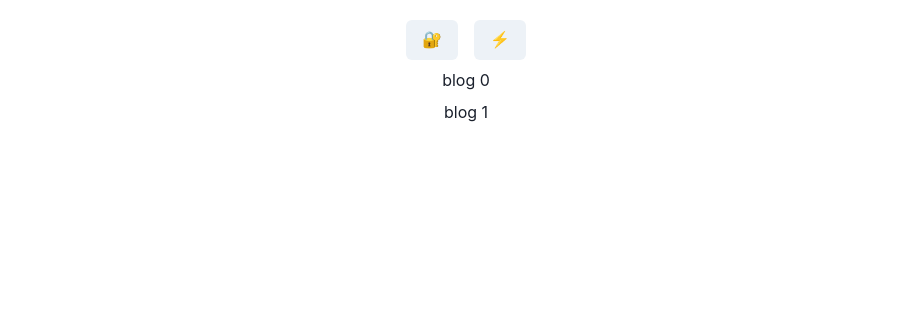
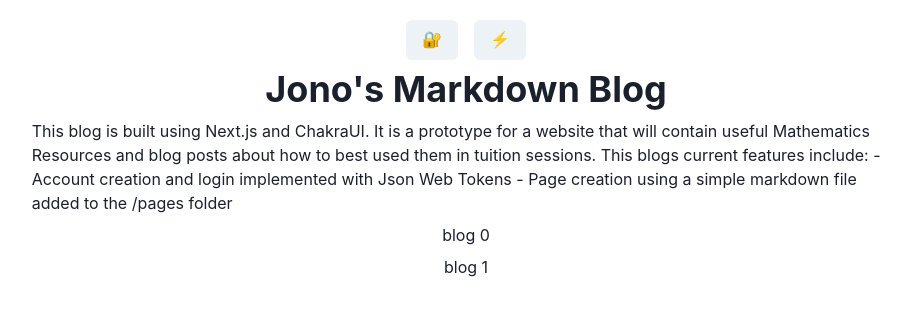
Before and after one commit to 2blue1clown/blog, a Next.js app: page / in a window 1280 px wide. Shown: the top 316 px of the page, without its empty margins (174-1085 px from the left). Built offline with nearby package versions, Linux system fonts and the light colour scheme.

Commit message:
added explanation to homepage

```diff
--- a/pages/index.tsx
+++ b/pages/index.tsx
@@ -1,8 +1,7 @@
-import { VStack } from '@chakra-ui/react'
-import type { NextPage } from 'next'
-import Head from 'next/head'
-import Link from 'next/link'
-
+import { VStack, Text, Heading } from "@chakra-ui/react";
+import type { NextPage } from "next";
+import Head from "next/head";
+import Link from "next/link";
 
 const Home: NextPage = () => {
   return (
@@ -12,16 +11,28 @@ const Home: NextPage = () => {
         <meta name="description" content="Generated by create next app" />
         <link rel="icon" href="/favicon.ico" />
       </Head>
-      <header>
-      </header>
+      <header></header>
       <main>
-      <VStack>
-        <Link href='/blog-00'><a>blog 0</a></Link>
-        <Link href='/blog-01'><a>blog 1</a></Link>
-      </VStack>
+        <VStack>
+          <Heading>Jono's Markdown Blog</Heading>
+          <Text>
+            This blog is built using Next.js and ChakraUI. It is a prototype for
+            a website that will contain useful Mathematics Resources and blog
+            posts about how to best used them in tuition sessions. This blogs
+            current features include: - Account creation and login implemented
+            with Json Web Tokens - Page creation using a simple markdown file
+            added to the /pages folder
+          </Text>
+          <Link href="/blog-00">
+            <a>blog 0</a>
+          </Link>
+          <Link href="/blog-01">
+            <a>blog 1</a>
+          </Link>
+        </VStack>
       </main>
     </div>
-  )
-}
+  );
+};
 
-export default Home
+export default Home;
```
